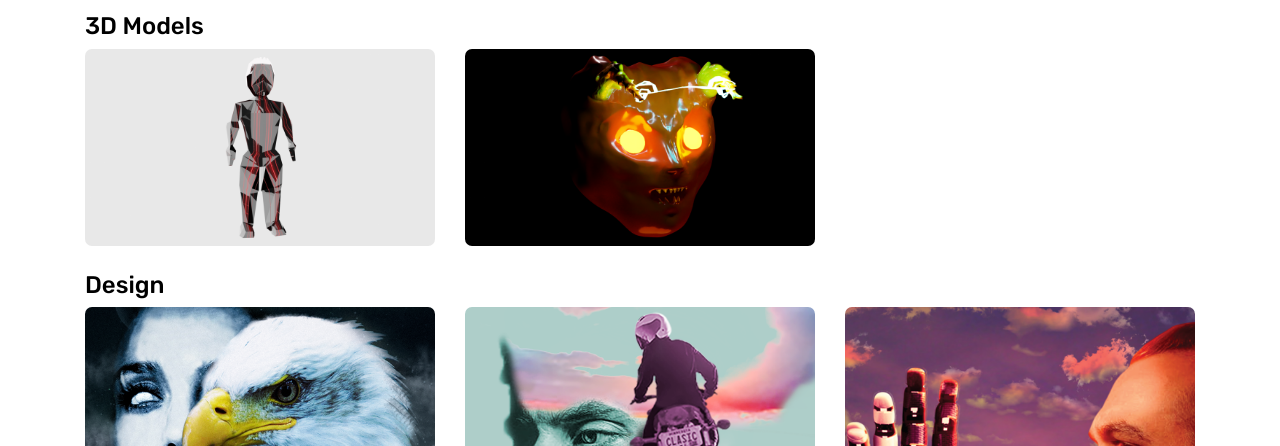
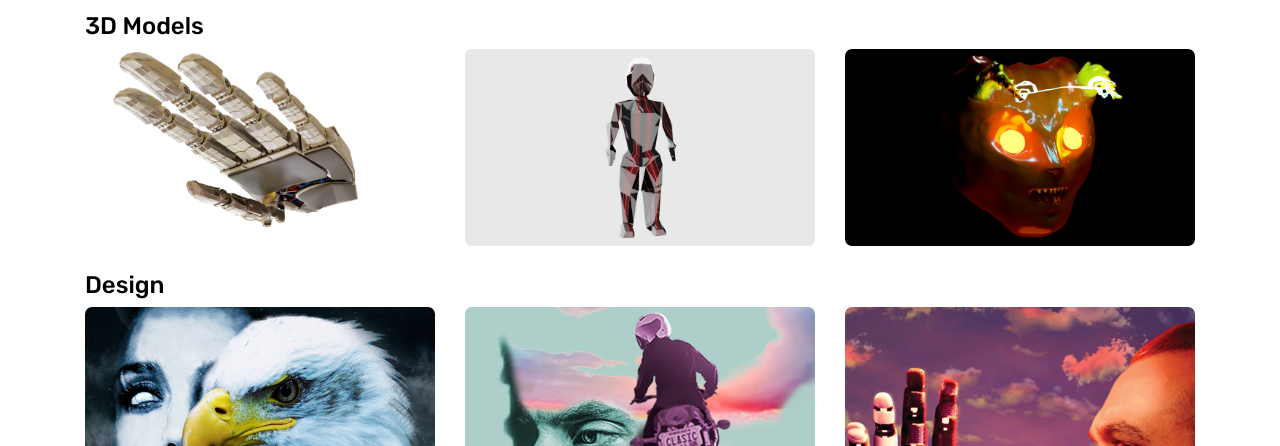
Before and after one commit to alberto5755/alberto5755.github.io, a plain HTML site: page work.html in a window 1280 px wide. Shown: the part 738-1184 px from the top of the page. Drawn offline with Linux system fonts and the light colour scheme.

Commit message:
Update work.html

```diff
--- a/work.html
+++ b/work.html
@@ -65,8 +65,17 @@
 
                 <h3>3D Models</h3>
                 <!-- row 1 3D -->
-
-                <div class="row" style="margin-bottom:25px">
+                 <div class="row" style="margin-bottom:25px">
+                 <div class="col-lg-4">
+                        <div class="categories_post">
+                            <img src="img/blog/cat-post/cat-post-38.png" alt="post">
+                            <div class="categories_details">
+                                <div class="categories_text">
+                                    <a href="portfolio-details-3D3.html"><h5>Cybernetic Hand</h5></a>
+                                </div>
+                            </div>
+                        </div>
+                    </div>
                     <div class="col-lg-4">
                         <div class="categories_post">
                             <img src="img/blog/cat-post/cat-post-8.jpg" alt="post">
```
